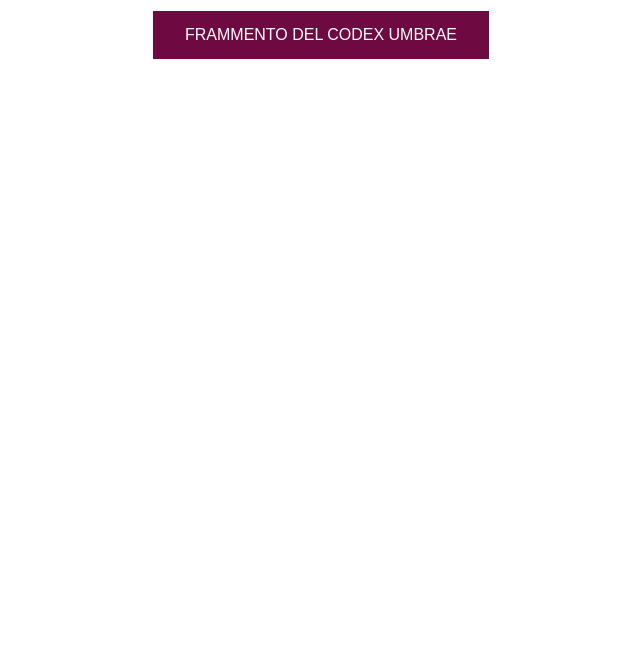
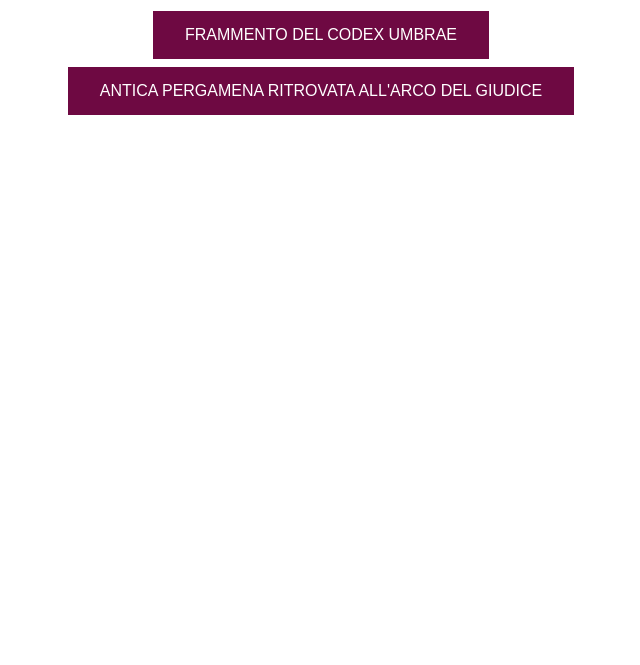
Before and after one commit to dottorgdr/VozDemons, a plain HTML site: page oggetti.html in a window 1280 px wide. Shown: the part 135-800 px from the top of the page, without its empty margins (319-959 px from the left). Drawn offline with Linux system fonts and the light colour scheme.

Commit message:
Add files via upload

```diff
--- a/oggetti.html
+++ b/oggetti.html
@@ -34,6 +34,8 @@
 
 <a link href="5.png">
 <button class="button button2">FRAMMENTO  DEL CODEX UMBRAE</button></a><br>
+<a link href="9.png">
+<button class="button button2">ANTICA PERGAMENA RITROVATA ALL'ARCO DEL GIUDICE</button></a><br>
 
 </div>
 </body>
```
Also changed, not shown: 1 other file.
